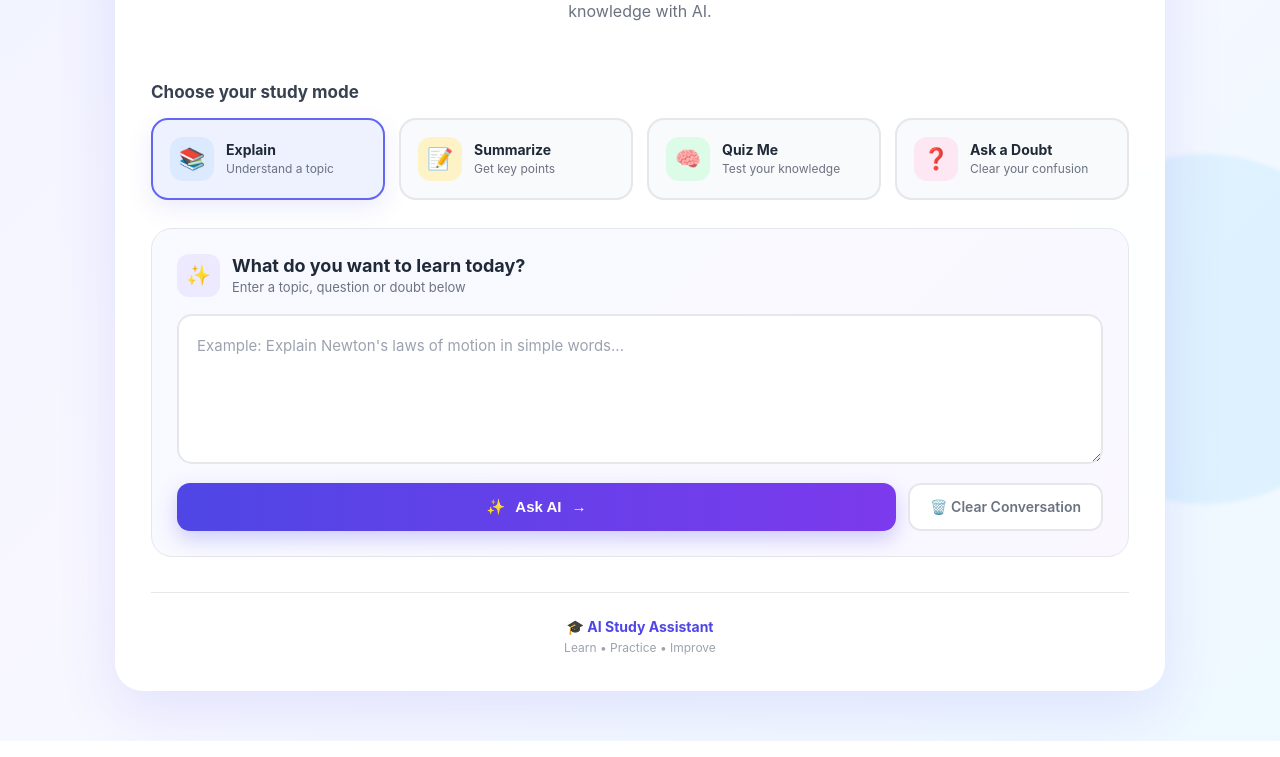
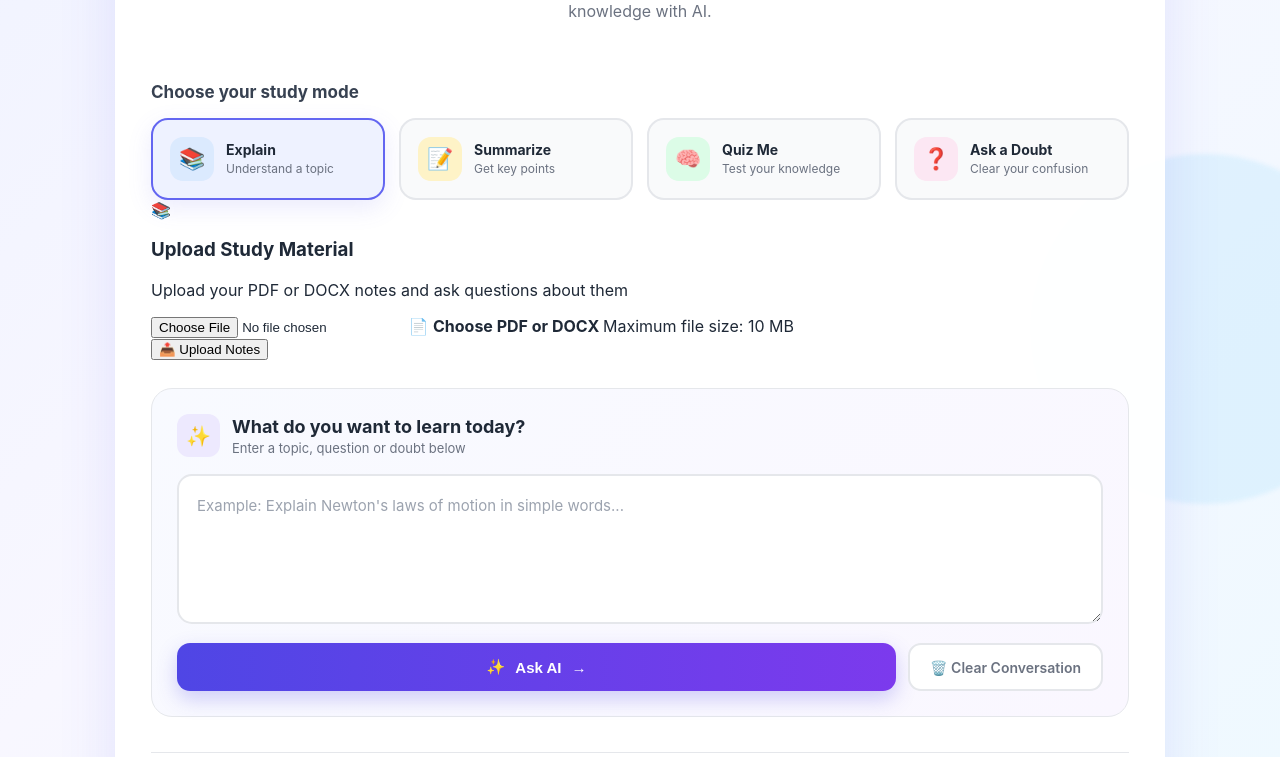
Before and after one commit to kjsskotha/AI_Study_Assistant, a Flask app: page / in a window 1280 px wide. Shown: the part 446-1203 px from the top of the page. Run offline with Flask 3, Linux system fonts and the light colour scheme.

Commit message:
Update index.html

```diff
--- a/templates/index.html
+++ b/templates/index.html
@@ -2,9 +2,7 @@
 <html lang="en">
 
 <head>
-
     <meta charset="UTF-8">
-
     <meta name="viewport" content="width=device-width, initial-scale=1.0">
 
     <title>AI Study Assistant</title>
@@ -12,29 +10,24 @@
     <link rel="stylesheet"
           href="{{ url_for('static', filename='style.css') }}">
 
-    <!-- Markdown formatting -->
+    <!-- Markdown -->
     <script src="https://cdn.jsdelivr.net/npm/marked/marked.min.js"></script>
 
-    <!-- Security for generated HTML -->
+    <!-- Security -->
     <script src="https://cdn.jsdelivr.net/npm/dompurify/dist/purify.min.js"></script>
-
 </head>
 
 
 <body>
 
-    <!-- Background decorations -->
-
 <div class="background-shape shape-one"></div>
 <div class="background-shape shape-two"></div>
 
 
-    <!-- Main Application -->
-
 <div class="app-container">
 
 
-        <!-- Header -->
+    <!-- HEADER -->
 
     <header class="header">
 
@@ -45,14 +38,17 @@
             </div>
 
             <div>
+
                 <h1>AI Study Assistant</h1>
 
                 <p>
                     Your personal AI learning companion
                 </p>
+
             </div>
 
         </div>
+
 
         <div class="ai-badge">
             ✨ AI Powered
@@ -62,7 +58,7 @@
 
 
 
-        <!-- Hero Section -->
+    <!-- HERO -->
 
     <section class="hero">
 
@@ -84,7 +80,7 @@
 
 
 
-        <!-- Study Modes -->
+    <!-- STUDY MODES -->
 
     <section class="study-section">
 
@@ -92,10 +88,9 @@
             Choose your study mode
         </h3>
 
+
         <div class="mode-grid">
 
-
-                <!-- Explain -->
 
             <label class="mode-card">
 
@@ -113,11 +108,15 @@
                     </div>
 
                     <div>
-                            <strong>Explain</strong>
+
+                        <strong>
+                            Explain
+                        </strong>
 
                         <span>
                             Understand a topic
                         </span>
+
                     </div>
 
                 </div>
@@ -125,8 +124,6 @@
             </label>
 
 
-
-                <!-- Summarize -->
 
             <label class="mode-card">
 
@@ -143,11 +140,15 @@
                     </div>
 
                     <div>
-                            <strong>Summarize</strong>
+
+                        <strong>
+                            Summarize
+                        </strong>
 
                         <span>
                             Get key points
                         </span>
+
                     </div>
 
                 </div>
@@ -155,8 +156,6 @@
             </label>
 
 
-
-                <!-- Quiz -->
 
             <label class="mode-card">
 
@@ -173,11 +172,15 @@
                     </div>
 
                     <div>
-                            <strong>Quiz Me</strong>
+
+                        <strong>
+                            Quiz Me
+                        </strong>
 
                         <span>
                             Test your knowledge
                         </span>
+
                     </div>
 
                 </div>
@@ -185,8 +188,6 @@
             </label>
 
 
-
-                <!-- Doubt -->
 
             <label class="mode-card">
 
@@ -203,16 +204,21 @@
                     </div>
 
                     <div>
-                            <strong>Ask a Doubt</strong>
+
+                        <strong>
+                            Ask a Doubt
+                        </strong>
 
                         <span>
                             Clear your confusion
                         </span>
+
                     </div>
 
                 </div>
 
             </label>
+
 
         </div>
 
@@ -220,14 +226,118 @@
 
 
 
-        <!-- Question Section -->
+    <!-- UPLOAD NOTES -->
+
+    <section class="upload-section">
+
+        <div class="upload-title">
+
+            <div class="upload-icon">
+                📚
+            </div>
+
+            <div>
+
+                <h3>
+                    Upload Study Material
+                </h3>
+
+                <p>
+                    Upload your PDF or DOCX notes and ask questions about them
+                </p>
+
+            </div>
+
+        </div>
+
+
+        <form
+            action="/upload"
+            method="POST"
+            enctype="multipart/form-data"
+            class="upload-form"
+        >
+
+            <div class="file-area">
+
+                <input
+                    type="file"
+                    name="study_file"
+                    id="study_file"
+                    accept=".pdf,.docx"
+                    required
+                >
+
+                <label for="study_file">
+
+                    <span class="file-icon">
+                        📄
+                    </span>
+
+                    <strong>
+                        Choose PDF or DOCX
+                    </strong>
+
+                    <span>
+                        Maximum file size: 10 MB
+                    </span>
+
+                </label>
+
+            </div>
+
+
+            <button
+                type="submit"
+                class="upload-button"
+            >
+
+                📤 Upload Notes
+
+            </button>
+
+        </form>
+
+
+        {% if uploaded_file %}
+
+        <div class="uploaded-file">
+
+            <span>
+                ✅
+            </span>
+
+            <div>
+
+                <strong>
+                    Study material loaded
+                </strong>
+
+                <p>
+                    {{ uploaded_file }}
+                </p>
+
+            </div>
+
+        </div>
+
+        {% endif %}
+
+    </section>
+
+
+
+    <!-- QUESTION -->
 
     <section class="question-section">
 
-            <form action="/ask" method="POST" id="study-form">
 
+        <form
+            action="/ask"
+            method="POST"
+            id="study-form"
+        >
 
-                <!-- Hidden mode field -->
 
             <input
                 type="hidden"
@@ -270,6 +380,7 @@
 
             <div class="action-row">
 
+
                 <button
                     type="submit"
                     class="ask-button"
@@ -288,12 +399,16 @@
                 </button>
 
 
+
                 <a
                     href="/clear"
                     class="clear-button"
                 >
+
                     🗑️ Clear Conversation
+
                 </a>
+
 
             </div>
 
@@ -304,7 +419,7 @@
 
 
 
-        <!-- AI Response -->
+    <!-- RESPONSE -->
 
     {% if answer %}
 
@@ -342,7 +457,7 @@
 
 
 
-            <!-- Question -->
+        {% if question %}
 
         <div class="user-question">
 
@@ -356,17 +471,15 @@
 
         </div>
 
+        {% endif %}
 
 
-            <!-- Answer -->
 
         <div
             id="ai-answer"
             class="ai-answer"
         ></div>
 
-
-            <!-- Store answer -->
 
         <script
             id="answer-data"
@@ -382,8 +495,10 @@
         const rawAnswer =
             document.getElementById("answer-data").textContent;
 
+
         const formattedAnswer =
             marked.parse(rawAnswer);
+
 
         document.getElementById("ai-answer").innerHTML =
             DOMPurify.sanitize(formattedAnswer);
@@ -394,7 +509,7 @@
 
 
 
-        <!-- Footer -->
+    <!-- FOOTER -->
 
     <footer>
 
@@ -413,33 +528,42 @@
 
 
 
-    <!-- JavaScript -->
+<!-- STUDY MODE SCRIPT -->
 
 <script>
 
     const modeCards =
-            document.querySelectorAll('input[name="mode-select"]');
+        document.querySelectorAll(
+            'input[name="mode-select"]'
+        );
+
 
     const selectedMode =
-            document.getElementById("selected-mode");
+        document.getElementById(
+            "selected-mode"
+        );
 
 
     modeCards.forEach(function(card) {
 
-            card.addEventListener("change", function() {
+        card.addEventListener(
+            "change",
+            function() {
 
-                selectedMode.value = this.value;
+                selectedMode.value =
+                    this.value;
 
-            });
+            }
+        );
 
     });
 
 
-        // Keep selected mode after response
-
     {% if selected_mode %}
 
-        const currentMode = "{{ selected_mode }}";
+    const currentMode =
+        "{{ selected_mode }}";
+
 
     modeCards.forEach(function(card) {
 
@@ -447,7 +571,8 @@
 
             card.checked = true;
 
-                selectedMode.value = currentMode;
+            selectedMode.value =
+                currentMode;
 
         }
 
```
Lines whose indentation alone changed are shown as unchanged.
